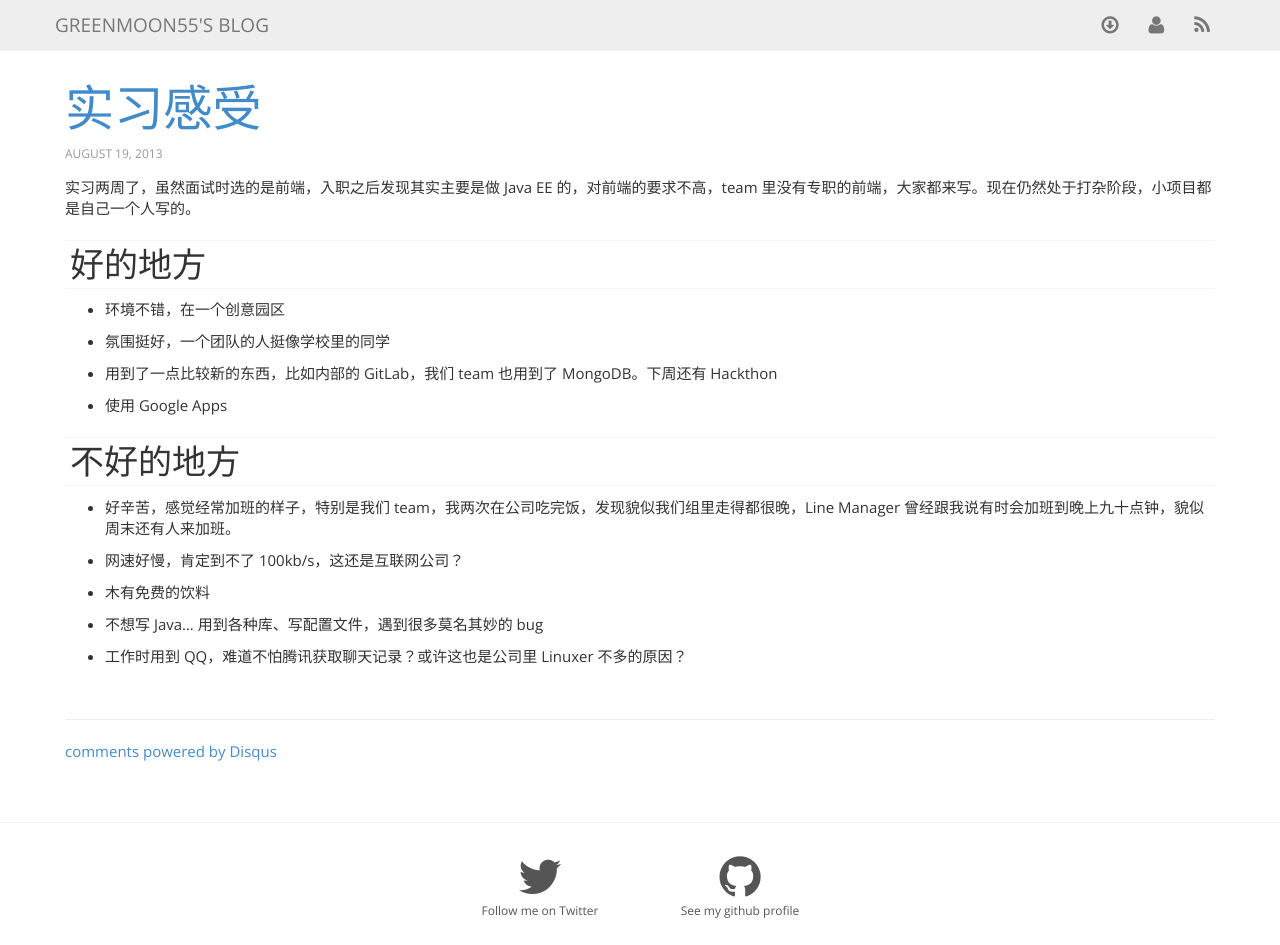
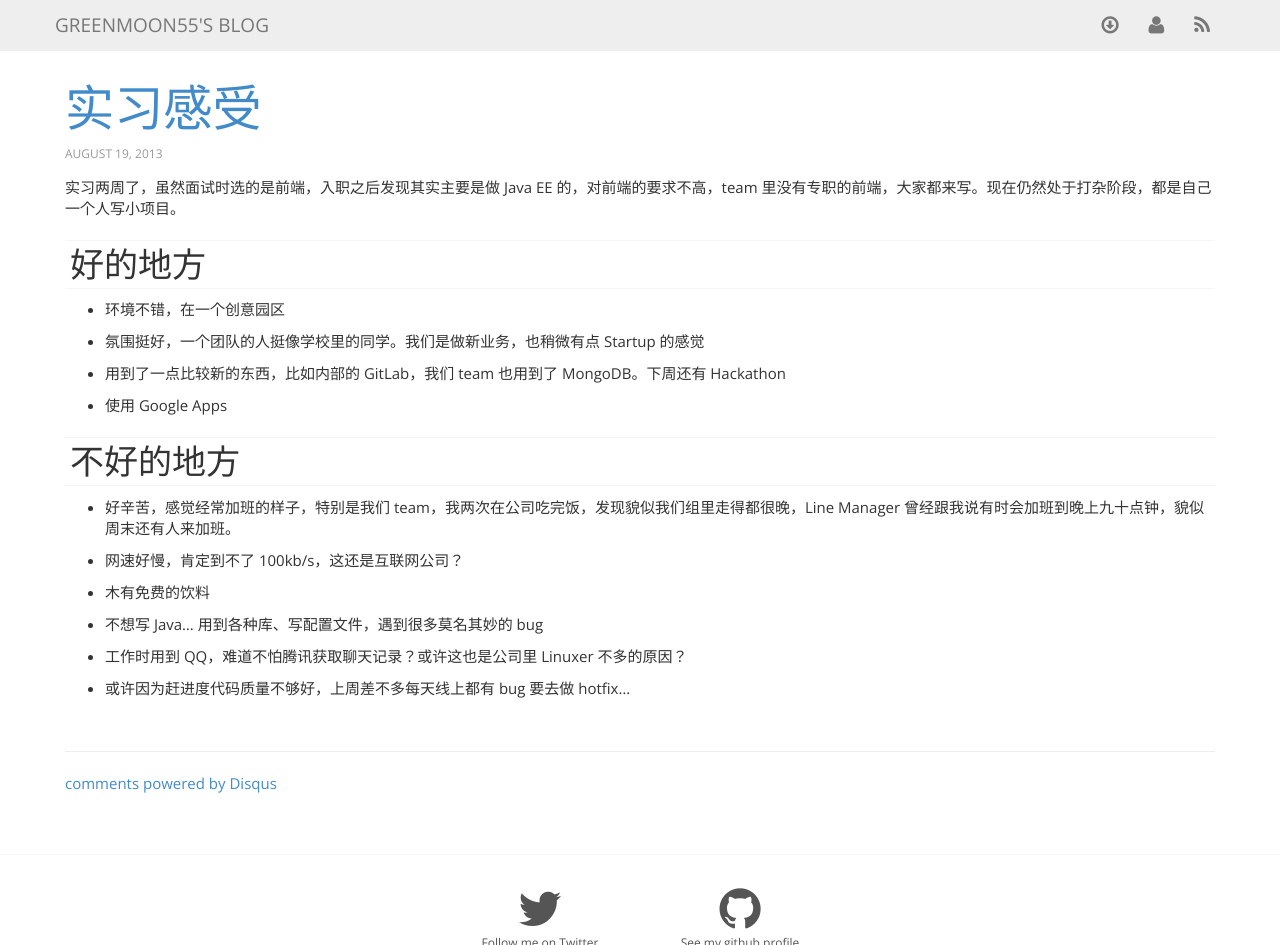
Before and after one commit to greenmoon55/greenmoon55.github.io, a Jekyll site: the page built from _posts/2013-08-19-intern-at-dianping.markdown, in a window 1280 px wide and 1081 px high, cut to the strip 0-945 px from the top of the window. Built offline with Jekyll 4.4.1, drawn with Linux system fonts in a browser that asks for light colours; nearby versions of some CDN libraries; Markdown is read by kramdown in place of the engine named in the settings; comment, search, counter and statistics services are not loaded.

Commit message:
fix typo and add a few lines

```diff
--- a/_posts/2013-08-19-intern-at-dianping.markdown
+++ b/_posts/2013-08-19-intern-at-dianping.markdown
@@ -3,15 +3,15 @@ layout: post
 title: 实习感受
 ---
 
-实习两周了，虽然面试时选的是前端，入职之后发现其实主要是做 Java EE 的，对前端的要求不高，team 里没有专职的前端，大家都来写。现在仍然处于打杂阶段，小项目都是自己一个人写的。
+实习两周了，虽然面试时选的是前端，入职之后发现其实主要是做 Java EE 的，对前端的要求不高，team 里没有专职的前端，大家都来写。现在仍然处于打杂阶段，都是自己一个人写小项目。
 
 ## 好的地方
 
 * 环境不错，在一个创意园区
 
-* 氛围挺好，一个团队的人挺像学校里的同学
+* 氛围挺好，一个团队的人挺像学校里的同学。我们是做新业务，也稍微有点 Startup 的感觉
 
-* 用到了一点比较新的东西，比如内部的 GitLab，我们 team 也用到了 MongoDB。下周还有 Hackthon
+* 用到了一点比较新的东西，比如内部的 GitLab，我们 team 也用到了 MongoDB。下周还有 Hackathon
 
 * 使用 Google Apps
 
@@ -26,3 +26,5 @@ title: 实习感受
 * 不想写 Java... 用到各种库、写配置文件，遇到很多莫名其妙的 bug
 
 * 工作时用到 QQ，难道不怕腾讯获取聊天记录？或许这也是公司里 Linuxer 不多的原因？
+
+* 或许因为赶进度代码质量不够好，上周差不多每天线上都有 bug 要去做 hotfix...
```
